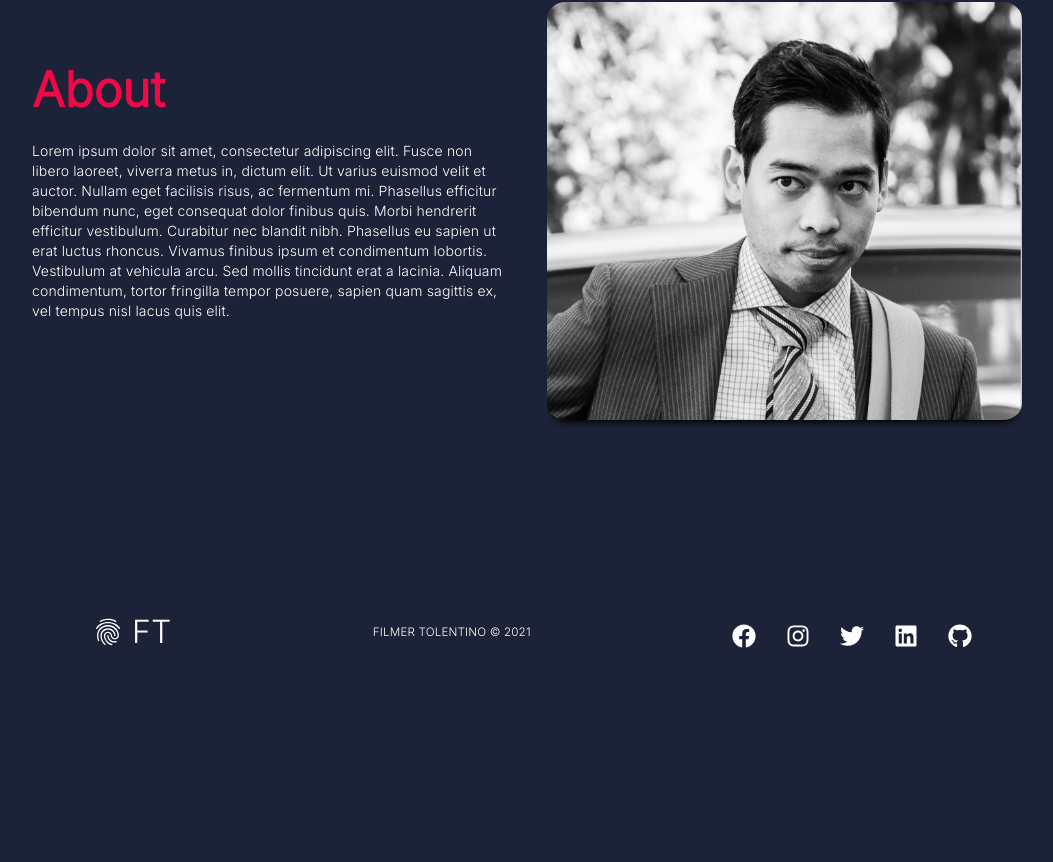
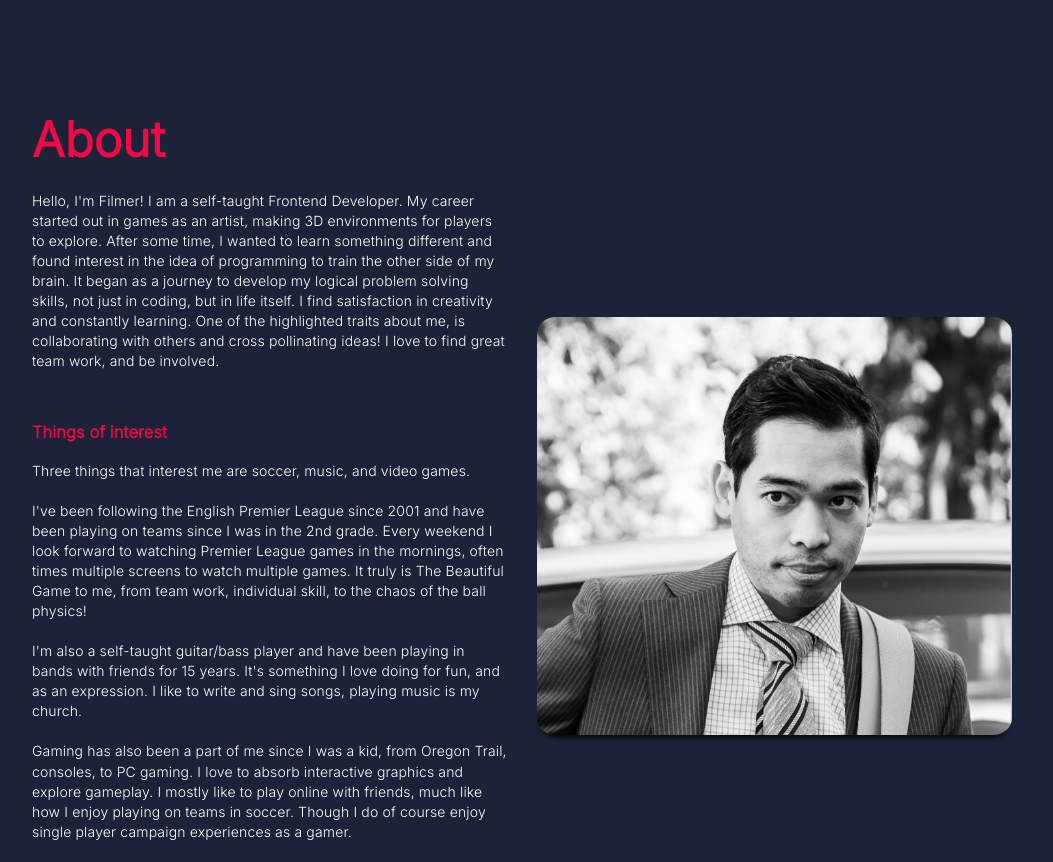
Before and after one commit to ftolentino/ftportfolio, a React (Create React App) app: page /ftportfolio/about in a window 1280 px wide. Shown: the part 78-940 px from the top of the page, without its empty margins (118-1171 px from the left). Before the commit the page ends 800 px from the top, so only its background shows below. Built offline with nearby package versions, Linux system fonts and the light colour scheme.

Commit message:
updated the About Me page

```diff
--- a/src/components/AboutSection/AboutSection.css
+++ b/src/components/AboutSection/AboutSection.css
@@ -4,6 +4,10 @@
 	color: #fff;
 	padding: 80px 0;
 	background-color: #1c2237;
+}
+
+h3 {
+	color: #f00946;
 }
 
 .about__hero-row {
@@ -23,6 +27,7 @@
   z-index: 1;
   width: 100%;
   max-width: 1920px;
+	margin-top: 80px;
   margin-right: auto;
   margin-left: auto;
   padding-right: 150px;
@@ -66,7 +71,6 @@
 	border-radius: 4%;
 	max-width: 100%;
 	padding-right: 0;
-	margin: 0 0 0 10px;
 	box-shadow: 0 8px 6px -6px black;
 }
 
@@ -102,4 +106,8 @@
 		max-width: 100%;
 		flex-basis: 100%;
 	}
+
+	.about-container {
+		margin-top: 20px;
+	}
 }
--- a/src/components/AboutSection/AboutSection.js
+++ b/src/components/AboutSection/AboutSection.js
@@ -10,15 +10,33 @@ const AboutSection = ({ headline, img, alt }) => {
             <div className='about-col'>
               <div className='about__hero-text-wrapper'>
                 <h1 className='about-heading'>{headline}</h1>
-                <p>Lorem ipsum dolor sit amet, consectetur adipiscing elit.
-                  Fusce non libero laoreet, viverra metus in, dictum elit.
-                  Ut varius euismod velit et auctor. Nullam eget facilisis risus,
-                  ac fermentum mi. Phasellus efficitur bibendum nunc,
-                  eget consequat dolor finibus quis. Morbi hendrerit efficitur vestibulum.
-                  Curabitur nec blandit nibh. Phasellus eu sapien ut erat luctus rhoncus.
-                  Vivamus finibus ipsum et condimentum lobortis. Vestibulum at vehicula arcu.
-                  Sed mollis tincidunt erat a lacinia. Aliquam condimentum, tortor fringilla tempor posuere,
-                  sapien quam sagittis ex, vel tempus nisl lacus quis elit.
+                <p>Hello, I'm Filmer! I am a self-taught Frontend Developer. My career started out in games as an artist,
+                  making 3D environments for players to explore. After some time, I wanted to learn something different and
+                  found interest in the idea of programming to train the other side of my brain. It began as a journey to develop my logical
+                  problem solving skills, not just in coding, but in life itself. I find satisfaction in creativity and
+                  constantly learning. One of the highlighted traits about me, is collaborating with others and cross pollinating ideas!
+                  I love to find great team work, and be involved.
+                </p>
+                <br/>
+                <h3>Things of interest</h3>
+                <p>Three things that interest me are soccer, music, and video games.
+                  <br/>
+                  <br/>
+                  I've been following the English Premier League since 2001 and have been playing on teams since I was in the 2nd grade.
+                  Every weekend I look forward to watching Premier League games in the mornings, often times multiple screens to watch multiple games. It
+                  truly is The Beautiful Game to me, from team work, individual skill, to the chaos of the ball physics!
+                  <br/>
+                  <br/>
+                  I'm also a self-taught guitar/bass player and have been playing in bands with friends for 15 years. It's something
+                  I love doing for fun, and as an expression. I like to write and sing songs, playing music is my church.
+                  <br/>
+                  <br/>
+                  Gaming has also been a part of me since I was a kid, from Oregon Trail, consoles, to PC gaming. I love to absorb interactive
+                  graphics and explore gameplay. I mostly like to play online with friends, much like how I enjoy playing on teams in soccer.
+                  Though I do of course enjoy single player campaign experiences as a gamer.
+                  <br/>
+                  <br/>
+                  Last but not least, I'm a dog dad of two Alaskan Klee Kai. They're my every day companions, my buddies.
                 </p>
               </div>
             </div>
```
